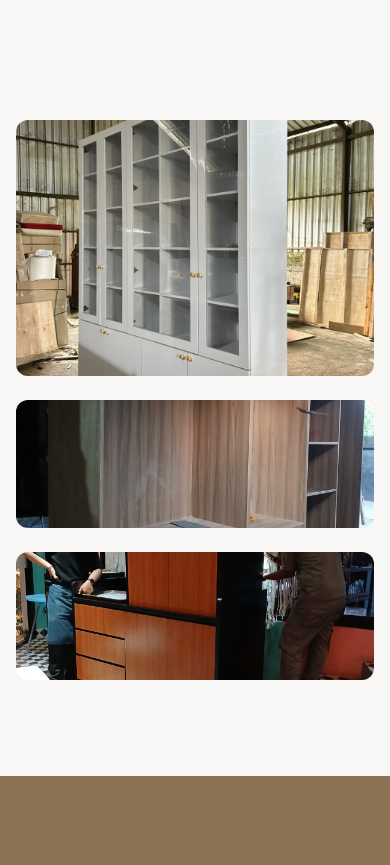
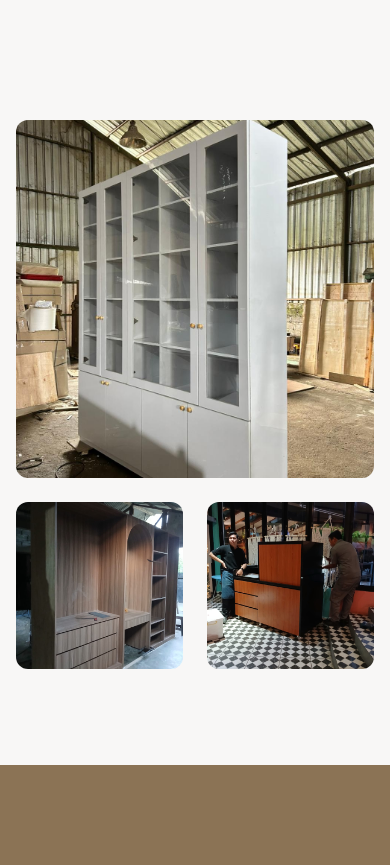
Before and after one commit to agusdwyna/arjunafurniture, a React (Vite) app: page / in a window 390 px wide. Shown: the part 4240-5105 px from the top of the page. Built offline with nearby package versions, Linux system fonts and the light colour scheme.

Commit message:
styling 4

```diff
--- a/src/App.jsx
+++ b/src/App.jsx
@@ -155,30 +155,39 @@ export default function ArjunaFurniture() {
         {/* Gallery Grid */}
         <section className="py-24 px-4">
   <div className="max-w-7xl mx-auto">
-            <div className="grid grid-cols-1 md:grid-cols-12 gap-6 h-auto md:h-[800px]">
+    <div className="grid grid-cols-1 md:grid-cols-12 gap-6 md:h-[800px]">
+
+      {/* Left Large Image */}
       <div
-                className="md:col-span-8 h-64 md:h-auto overflow-hidden rounded-xl bg-cover bg-center"
+        className="md:col-span-8 aspect-square md:aspect-auto md:h-auto overflow-hidden rounded-xl bg-cover bg-center"
         style={{
           backgroundImage: `url(${img4})`
         }}
       />
-              <div className="md:col-span-4 grid grid-rows-2 gap-6">
+
+      {/* Right Side Images */}
+      <div className="md:col-span-4 grid grid-cols-2 md:grid-cols-1 gap-6">
+
         <div
-                  className="h-32 md:h-auto overflow-hidden rounded-xl bg-cover bg-center"
+          className="aspect-square md:aspect-auto md:h-auto overflow-hidden rounded-xl bg-cover bg-center"
           style={{
             backgroundImage: `url(${img6})`
           }}
         />
+
         <div
-                  className="h-32 md:h-auto overflow-hidden rounded-xl bg-cover bg-center"
+          className="aspect-square md:aspect-auto md:h-auto overflow-hidden rounded-xl bg-cover bg-center"
           style={{
             backgroundImage: `url(${img7})`
           }}
         />
+
       </div>
+
     </div>
   </div>
 </section>
+
 
         {/* Final CTA */}
         <section className="py-24 bg-[#8B7355] text-white text-center px-4">
```
Lines whose indentation alone changed are shown as unchanged.
